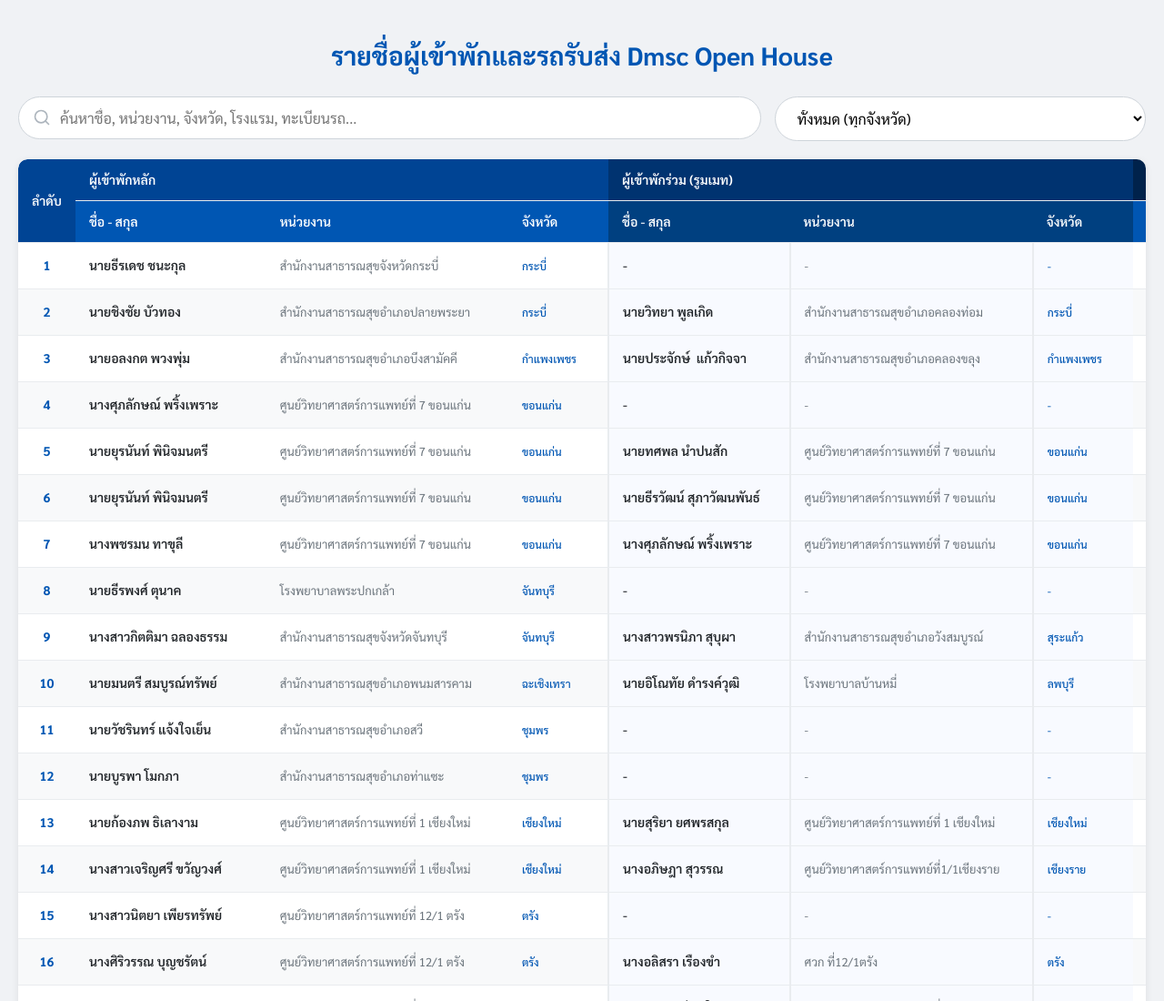
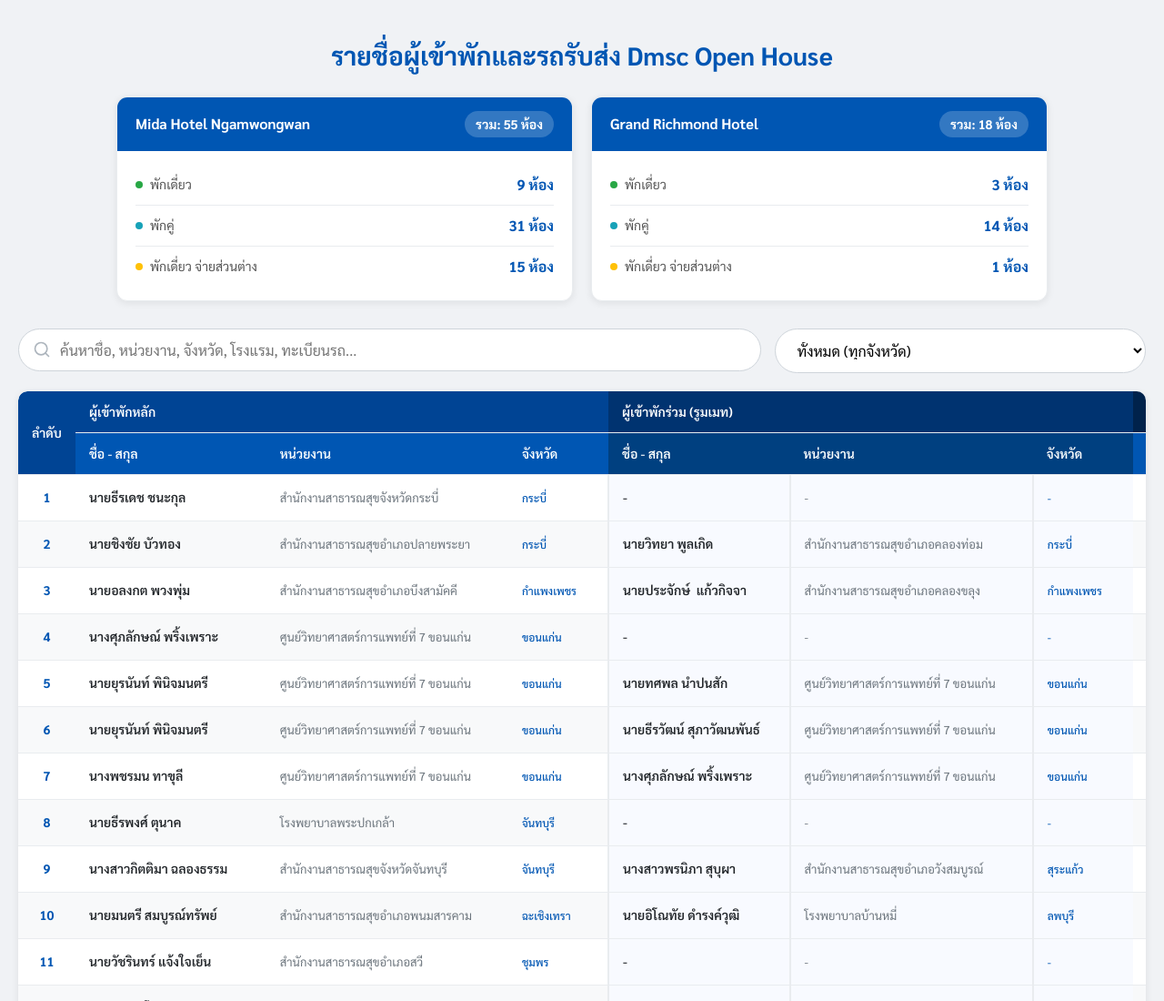
Before and after one commit to poundpop35-creator/Room-open-house, a plain HTML site: page index.html in a window 1280 px wide. Shown: the top 1100 px of the page at 91% size. Drawn offline with Linux system fonts and the light colour scheme.

Commit message:
Update index.html

```diff
--- a/index.html
+++ b/index.html
@@ -37,6 +37,75 @@
             font-size: 24px;
         }
 
+        /* --- New: Summary Section Styles --- */
+        .summary-container {
+            display: flex;
+            flex-wrap: wrap;
+            gap: 20px;
+            margin-bottom: 30px;
+            justify-content: center;
+        }
+
+        .summary-card {
+            flex: 1 1 300px; /* ยืดหยุ่น ขยายได้ ขั้นต่ำ 300px */
+            max-width: 500px;
+            background: #fff;
+            border-radius: 12px;
+            box-shadow: var(--card-shadow);
+            overflow: hidden;
+            border: 1px solid var(--border-color);
+        }
+
+        .summary-header {
+            background-color: var(--primary-color);
+            color: white;
+            padding: 15px 20px;
+            font-weight: 700;
+            font-size: 16px;
+            display: flex;
+            justify-content: space-between;
+            align-items: center;
+        }
+
+        .summary-total-badge {
+            background-color: rgba(255,255,255,0.2);
+            padding: 4px 12px;
+            border-radius: 20px;
+            font-size: 14px;
+        }
+
+        .summary-body {
+            padding: 15px 20px;
+        }
+
+        .summary-item {
+            display: flex;
+            justify-content: space-between;
+            align-items: center;
+            padding: 10px 0;
+            border-bottom: 1px solid var(--border-color);
+            font-size: 14px;
+        }
+
+        .summary-item:last-child {
+            border-bottom: none;
+        }
+
+        .summary-label {
+            display: flex;
+            align-items: center;
+            gap: 8px;
+            color: #555;
+        }
+
+        .summary-count {
+            font-weight: 700;
+            color: var(--primary-color);
+            font-size: 16px;
+        }
+        /* --- End Summary Styles --- */
+
+
         /* --- Controls Container (ช่องค้นหา + ตัวกรอง) --- */
         .controls-container {
             display: flex;
@@ -169,7 +238,7 @@
             color: #6c757d;
         }
 
-        /* --- สไตล์สำหรับรูมเมท (Roommate) - ปรับให้เท่าเทียมกับผู้เข้าพักหลัก --- */
+        /* --- สไตล์สำหรับรูมเมท (Roommate) --- */
         .roommate-section {
             margin-top: 15px;
             padding-top: 15px;
@@ -259,6 +328,9 @@
 
     <div class="container">
         <h1>รายชื่อผู้เข้าพักและรถรับส่ง Dmsc Open House</h1>
+
+        <div id="summarySection" class="summary-container">
+            </div>
 
         <div class="controls-container">
             <div class="search-box">
@@ -1264,8 +1336,81 @@
         const provinceFilter = document.getElementById('provinceFilter');
         const noResultMsg = document.getElementById('noResult');
         const tableContainer = document.querySelector('.table-container');
-
-        // --- ฟังก์ชันจัดการข้อมูล ---
+        const summarySection = document.getElementById('summarySection'); // เพิ่มตัวแปรสำหรับส่วนสรุป
+
+        // --- ฟังก์ชันจัดการข้อมูล (Data Handling) ---
+
+        // ฟังก์ชันคำนวณและแสดงผลสรุปยอดการเข้าพัก
+        function calculateAndRenderSummary(data) {
+            const summary = {};
+            let totalRoomsAllHotels = 0;
+
+            // วนลูปข้อมูลเพื่อนับจำนวน
+            data.forEach(guest => {
+                const hotel = guest['โรงแรม'] || 'ไม่ระบุโรงแรม';
+                const stayType = guest['ประเภทการเข้าพัก'] || 'ไม่ระบุประเภท';
+
+                if (!summary[hotel]) {
+                    summary[hotel] = {
+                        total: 0,
+                        types: {}
+                    };
+                }
+                if (!summary[hotel].types[stayType]) {
+                    summary[hotel].types[stayType] = 0;
+                }
+                summary[hotel].types[stayType]++;
+                summary[hotel].total++;
+                totalRoomsAllHotels++;
+            });
+
+            // สร้าง HTML สำหรับส่วนสรุป
+            summarySection.innerHTML = ''; // เคลียร์ของเก่า
+
+            for (const hotel in summary) {
+                const hotelData = summary[hotel];
+                let typesHtml = '';
+                // เรียงลำดับการแสดงผลให้สวยงาม
+                const preferredOrder = ['พักเดี่ยว', 'พักคู่', 'พักเดี่ยว จ่ายส่วนต่าง'];
+
+                preferredOrder.forEach(type => {
+                    if (hotelData.types[type]) {
+                         typesHtml += `
+                            <div class="summary-item">
+                                <span class="summary-label">
+                                    <span style="display:inline-block;width:8px;height:8px;border-radius:50%;background-color:${type === 'พักเดี่ยว' ? '#28a745' : (type === 'พักคู่' ? '#17a2b8' : '#ffc107')};"></span>
+                                    ${type}
+                                </span>
+                                <span class="summary-count">${hotelData.types[type]} ห้อง</span>
+                            </div>`;
+                    }
+                });
+
+                // จัดการประเภทอื่นๆ ที่อาจหลุดมา (เผื่อไว้)
+                for (const type in hotelData.types) {
+                    if (!preferredOrder.includes(type)) {
+                         typesHtml += `
+                            <div class="summary-item">
+                                <span class="summary-label">${type}</span>
+                                <span class="summary-count">${hotelData.types[type]} ห้อง</span>
+                            </div>`;
+                    }
+                }
+
+                const cardHtml = `
+                    <div class="summary-card">
+                        <div class="summary-header">
+                            <span><i class="fas fa-hotel"></i> ${hotel}</span>
+                            <span class="summary-total-badge">รวม: ${hotelData.total} ห้อง</span>
+                        </div>
+                        <div class="summary-body">
+                            ${typesHtml}
+                        </div>
+                    </div>
+                `;
+                summarySection.innerHTML += cardHtml;
+            }
+        }
 
         // ฟังก์ชันดึงรายชื่อจังหวัดทั้งหมด (ไม่ซ้ำ) เพื่อมาทำตัวเลือกใน Dropdown
         function getUniqueProvinces(data) {
@@ -1303,7 +1448,7 @@
             });
         }
 
-        // --- ฟังก์ชันแสดงผล (Render) ---
+        // --- ฟังก์ชันแสดงผล (Render View) ---
 
         // ฟังก์ชันแสดงข้อมูลในรูปแบบตาราง (PC)
         function renderTable(data) {
@@ -1392,7 +1537,7 @@
                 // สร้างส่วนแสดงรูมเมท (ถ้ามีและไม่ใช่พักเดี่ยว)
                 let roommateSection = '';
                 if (isTwin && fullName2 !== '-' && fullName2 !== 'พักเดี่ยว') {
-                    // *** จุดที่แก้ไข: ใช้ Class ที่มีสไตล์เดียวกับผู้เข้าพักหลัก ***
+                    // ใช้สไตล์เดียวกับผู้เข้าพักหลัก
                     roommateSection = `
                         <div class="roommate-section">
                             <div class="roommate-header">ผู้เข้าพักร่วม (รูมเมท)</div>
@@ -1511,7 +1656,10 @@
         const uniqueProvinces = getUniqueProvinces(guestData);
         populateProvinceFilter(uniqueProvinces);
 
-        // 2. เรียงลำดับข้อมูลเริ่มต้นตามจังหวัดและแสดงผลครั้งแรก
+        // 2. คำนวณและแสดงผลสรุป (Summary Section) - ทำแค่ครั้งเดียวตอนโหลด
+        calculateAndRenderSummary(guestData);
+
+        // 3. เรียงลำดับข้อมูลเริ่มต้นตามจังหวัดและแสดงผลรายการ (List View) ครั้งแรก
         const initialSortedData = sortDataByProvince(guestData);
         renderAll(initialSortedData);
 
```
